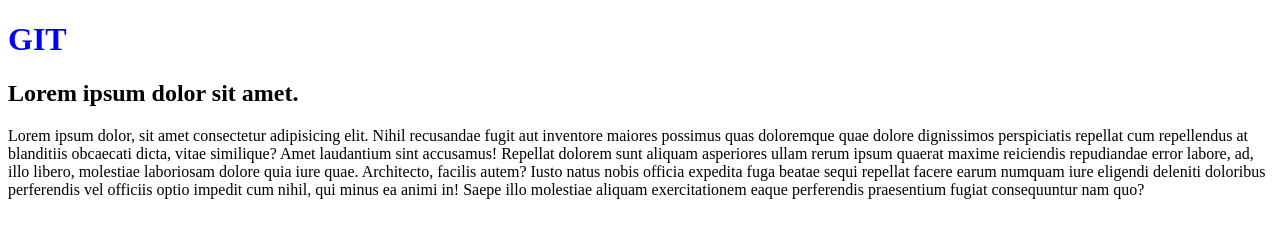
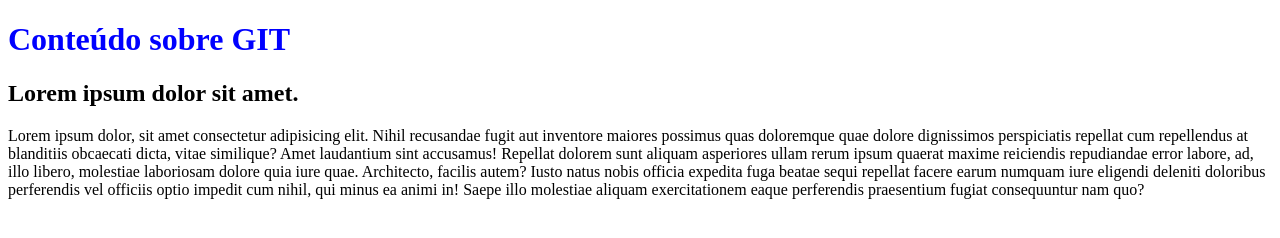
Before and after one commit to gersonlimadev/esperanca-church-git, a plain HTML site: page index.html in a window 1280 px wide. Drawn offline with Linux system fonts and the light colour scheme.

Commit message:
atualiza titulo no index.html

```diff
--- a/index.html
+++ b/index.html
@@ -8,7 +8,7 @@
     <title>GIT</title>
   </head>
   <body>
-    <h1>GIT</h1>
+    <h1>Conteúdo sobre GIT</h1>
     <h2>Lorem ipsum dolor sit amet.</h2>
     <p>
       Lorem ipsum dolor, sit amet consectetur adipisicing elit. Nihil recusandae
```
